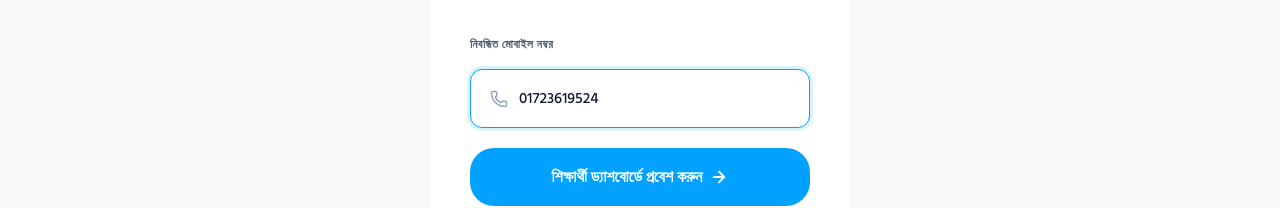
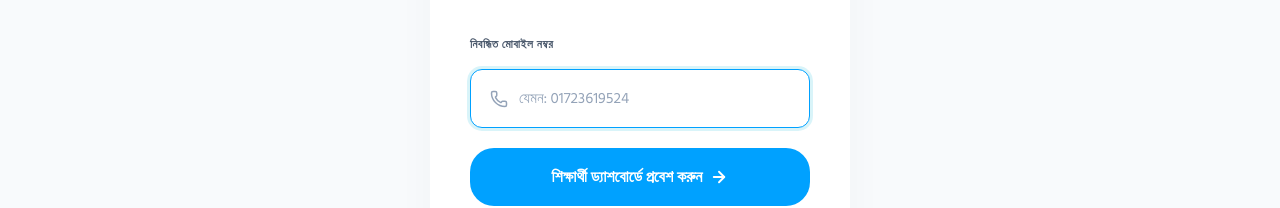
Before and after one commit to marufjarvis/coaching-pro, a React (Vite) app: page / in a window 1280 px wide. Both pictures are taken after a click on the button "লগইন". Shown: the part 436-644 px from the top of the page. Built offline with nearby package versions, Linux system fonts and the light colour scheme; no server answers.

Commit message:
security: remove pre-filled credentials, add route rate limiting, and protect env files

```diff
--- a/src/Login.jsx
+++ b/src/Login.jsx
@@ -7,11 +7,11 @@ function Login({ onLogin, onStudentLogin, onBackToHome, initialTab = 'student' }
   const [activeTab, setActiveTab] = useState(initialTab); // 'student' | 'admin'
 
   // Student form state
-  const [phone, setPhone] = useState('01723619524');
+  const [phone, setPhone] = useState('');
 
   // Admin form state
-  const [email, setEmail] = useState('marufjarvis@gmail.com');
-  const [password, setPassword] = useState('12345678');
+  const [email, setEmail] = useState('');
+  const [password, setPassword] = useState('');
   const [showPassword, setShowPassword] = useState(false);
 
   const [loading, setLoading] = useState(false);
--- a/src/StudentLogin.jsx
+++ b/src/StudentLogin.jsx
@@ -8,7 +8,7 @@ import { api } from './api';
 import { dataStore } from './dataStore';
 
 function StudentLogin({ onStudentLogin, onSwitchToAdmin, onBackToHome }) {
-  const [phone, setPhone] = useState('01723619524');
+  const [phone, setPhone] = useState('');
   const [loading, setLoading] = useState(false);
   const [error, setError] = useState(null);
 
```
Also changed, not shown: 2 other files (tests, documents, lock files or other folders).
